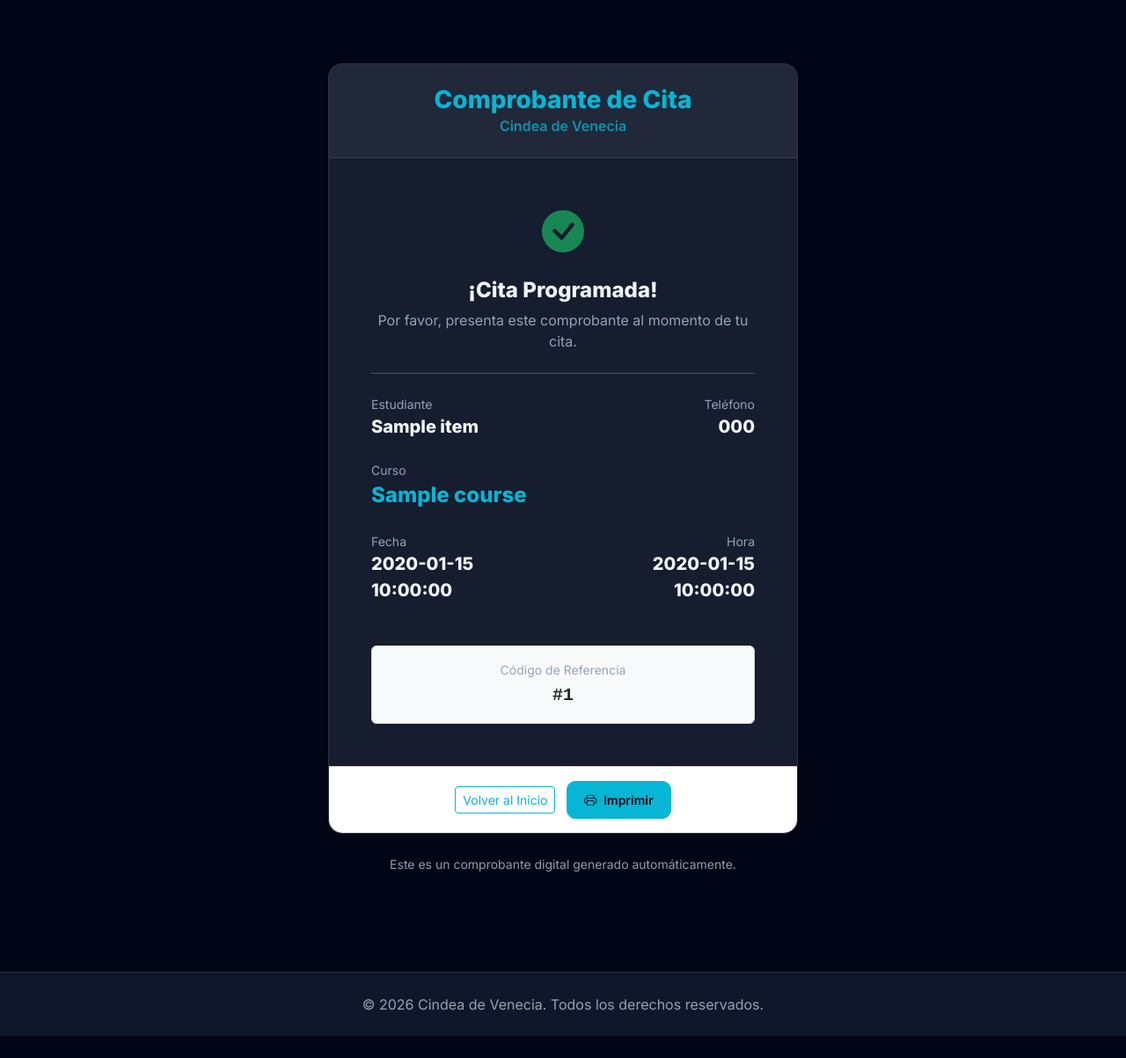
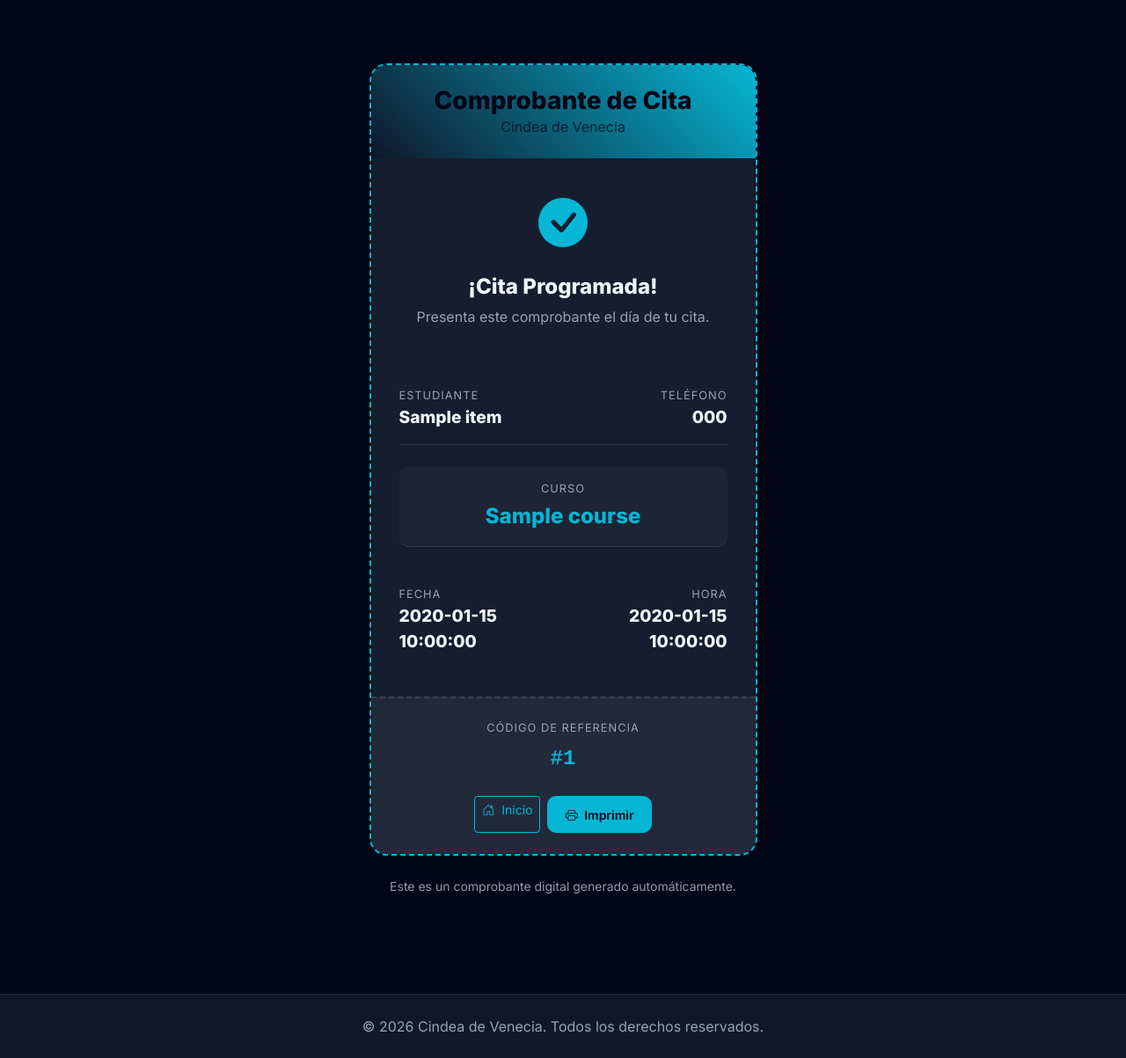
Before and after one commit to LUISKA777/Wep-Cindea, a Flask app: page /appointment/receipt/1 in a window 1280 px wide. Shown: the part 63-1266 px from the top of the page at 88% size. Before the commit the page ends 1241 px from the top, so only its background shows below. Run offline with Flask 3, Linux system fonts and the light colour scheme; a database or web service that is not in the repository returns one stand-in record (values such as "Sample title"); data that the repository does not hold is empty.

Commit message:
cambios colores y comprobante

```diff
--- a/static/css/style.css
+++ b/static/css/style.css
@@ -153,22 +153,74 @@ body {
     color: var(--accent-cyan) !important;
 }
 
-/* Animations */
-.alert {
-    animation: slideIn 0.3s ease-out;
-    border: none;
+/* Ticket Styles */
+.ticket-container {
+    background: var(--bg-card);
+    border: 2px dashed var(--accent-cyan);
+    border-radius: 20px;
+    position: relative;
+    overflow: hidden;
 }
 
-@keyframes slideIn {
-    from { transform: translateY(-20px); opacity: 0; }
-    to { transform: translateY(0); opacity: 1; }
+.ticket-header {
+    background: linear-gradient(45deg, var(--bg-slate), var(--accent-cyan));
+    color: var(--bg-deep);
+    border-radius: 18px 18px 0 0;
 }
 
-/* Special a-tags */
-a {
-    color: var(--accent-cyan);
-    transition: color 0.2s ease;
+.ticket-body {
+    padding: 2rem;
 }
-a:hover {
-    color: var(--accent-purple);
+
+.ticket-detail {
+    border-bottom: 1px solid var(--glass-border);
+    padding: 1rem 0;
 }
+
+.ticket-detail:last-child {
+    border-bottom: none;
+}
+
+.ticket-label {
+    color: var(--text-muted);
+    font-size: 0.8rem;
+    text-transform: uppercase;
+    letter-spacing: 1px;
+}
+
+.ticket-value {
+    color: var(--text-main);
+    font-weight: 700;
+    font-size: 1.2rem;
+}
+
+.ticket-footer {
+    background: rgba(255, 255, 255, 0.05);
+    border-top: 2px dashed var(--glass-border);
+    padding: 1.5rem;
+    text-align: center;
+}
+
+/* Print Styles */
+@media print {
+    body {
+        background-color: white !important;
+        color: black !important;
+    }
+    .navbar, footer, .btn {
+        display: none !important;
+    }
+    .ticket-container {
+        border: 2px solid black !important;
+        background: white !important;
+        color: black !important;
+    }
+    .ticket-header {
+        background: #eee !important;
+        color: black !important;
+        border-bottom: 2px solid black !important;
+    }
+    .ticket-value, .ticket-label {
+        color: black !important;
+    }
+}
--- a/templates/receipt.html
+++ b/templates/receipt.html
@@ -4,56 +4,65 @@
 {% block content %}
 <div class="container py-5">
     <div class="row justify-content-center">
-        <div class="col-md-7 col-lg-6">
-            <div class="card shadow-lg border-0 overflow-hidden receipt-card">
-                <div class="card-header bg-primary text-white text-center py-4">
-                    <h3 class="fw-bold mb-0">Comprobante de Cita</h3>
-                    <p class="mb-0 opacity-75">Cindea de Venecia</p>
+        <div class="col-md-7 col-lg-5">
+            <div class="ticket-container shadow-lg">
+                <div class="ticket-header text-center py-4">
+                    <h3 class="fw-bold mb-0" style="color: var(--bg-deep);">Comprobante de Cita</h3>
+                    <p class="mb-0 opacity-75" style="color: var(--bg-deep);">Cindea de Venecia</p>
                 </div>
-                <div class="card-body p-5">
-                    <div class="text-center mb-4">
-                        <div class="receipt-icon mb-3">
-                            <i class="bi bi-check-circle-fill text-success" style="font-size: 3rem;"></i>
+
+                <div class="ticket-body">
+                    <div class="text-center mb-5">
+                        <div class="mb-3">
+                            <i class="bi bi-check-circle-fill text-primary" style="font-size: 3.5rem;"></i>
                         </div>
                         <h4 class="fw-bold">¡Cita Programada!</h4>
-                        <p class="text-muted">Por favor, presenta este comprobante al momento de tu cita.</p>
+                        <p class="text-muted">Presenta este comprobante el día de tu cita.</p>
                     </div>
 
-                    <hr class="my-4 opacity-25">
-
-                    <div class="row g-3">
-                        <div class="col-6">
-                            <label class="small text-muted d-block">Estudiante</label>
-                            <span class="fw-bold fs-5">{{ appointment.student_name }}</span>
+                    <div class="ticket-detail d-flex justify-content-between align-items-center">
+                        <div>
+                            <span class="ticket-label">Estudiante</span><br>
+                            <span class="ticket-value">{{ appointment.student_name }}</span>
                         </div>
-                        <div class="col-6 text-end">
-                            <label class="small text-muted d-block">Teléfono</label>
-                            <span class="fw-bold fs-5">{{ appointment.student_phone }}</span>
-                        </div>
-                        <div class="col-12 mt-4">
-                            <label class="small text-muted d-block">Curso</label>
-                            <span class="fw-bold fs-4 text-primary">{{ appointment.course_name }}</span>
-                        </div>
-                        <div class="col-6 mt-4">
-                            <label class="small text-muted d-block">Fecha</label>
-                            <span class="fw-bold fs-5">{{ appointment.appointment_date }}</span>
-                        </div>
-                        <div class="col-6 mt-4 text-end">
-                            <label class="small text-muted d-block">Hora</label>
-                            <span class="fw-bold fs-5">{{ appointment.appointment_time }}</span>
+                        <div class="text-end">
+                            <span class="ticket-label">Teléfono</span><br>
+                            <span class="ticket-value">{{ appointment.student_phone }}</span>
                         </div>
                     </div>
 
-                    <div class="mt-5 p-3 bg-light rounded text-center border">
-                        <label class="small text-muted d-block mb-1">Código de Referencia</label>
-                        <span class="fw-mono text-dark fw-bold fs-5">#{{ appointment.id }}</span>
+                    <div class="ticket-detail d-flex flex-column align-items-center my-4 py-3" style="background: rgba(255,255,255,0.03); border-radius: 12px;">
+                        <span class="ticket-label mb-1">Curso</span>
+                        <span class="ticket-value fs-4 text-primary">{{ appointment.course_name }}</span>
+                    </div>
+
+                    <div class="ticket-detail d-flex justify-content-between align-items-center">
+                        <div>
+                            <span class="ticket-label">Fecha</span><br>
+                            <span class="ticket-value">{{ appointment.appointment_date }}</span>
+                        </div>
+                        <div class="text-end">
+                            <span class="ticket-label">Hora</span><br>
+                            <span class="ticket-value">{{ appointment.appointment_time }}</span>
+                        </div>
                     </div>
                 </div>
-                <div class="card-footer bg-white text-center py-3">
-                    <a href="{{ url_for('index') }}" class="btn btn-outline-primary btn-sm">Volver al Inicio</a>
-                    <button onclick="window.print()" class="btn btn-primary btn-sm ms-2">
-                        <i class="bi bi-printer me-2"></i>Imprimir
-                    </button>
+
+                <div class="ticket-footer">
+                    <div class="mb-4">
+                        <span class="ticket-label d-block mb-2">Código de Referencia</span>
+                        <span class="fw-bold fs-4" style="font-family: 'Courier New', Courier, monospace; color: var(--accent-cyan);">
+                            #{{ appointment.id }}
+                        </span>
+                    </div>
+                    <div class="d-flex justify-content-center gap-2">
+                        <a href="{{ url_for('index') }}" class="btn btn-outline-primary btn-sm">
+                            <i class="bi bi-house-door me-1"></i> Inicio
+                        </a>
+                        <button onclick="window.print()" class="btn btn-primary btn-sm">
+                            <i class="bi bi-printer me-1"></i> Imprimir
+                        </button>
+                    </div>
                 </div>
             </div>
             <p class="text-center text-muted small mt-4">
@@ -62,14 +71,4 @@
         </div>
     </div>
 </div>
-
-<style>
-.receipt-card {
-    border-radius: 20px;
-    border: 2px dashed #dee2e6;
-}
-.fw-mono {
-    font-family: 'Courier New', Courier, monospace;
-}
-</style>
 {% endblock %}
```
